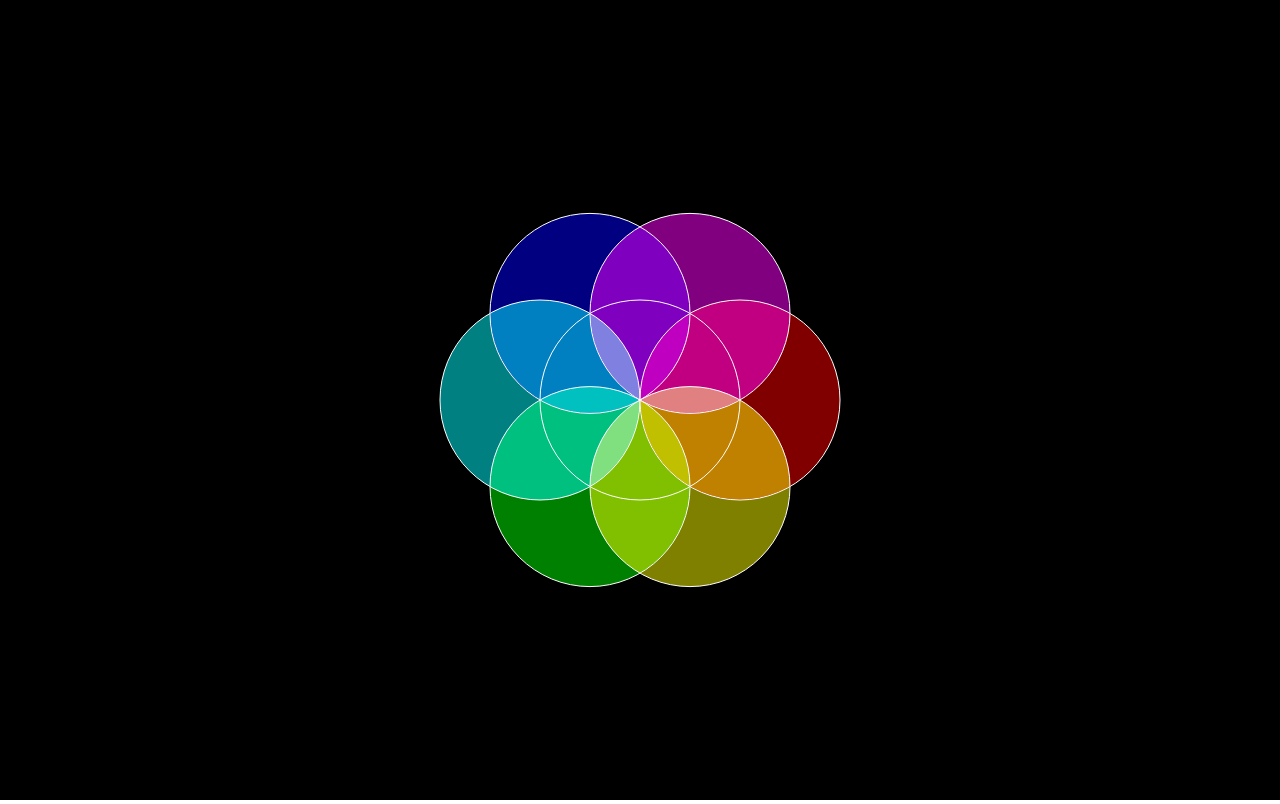
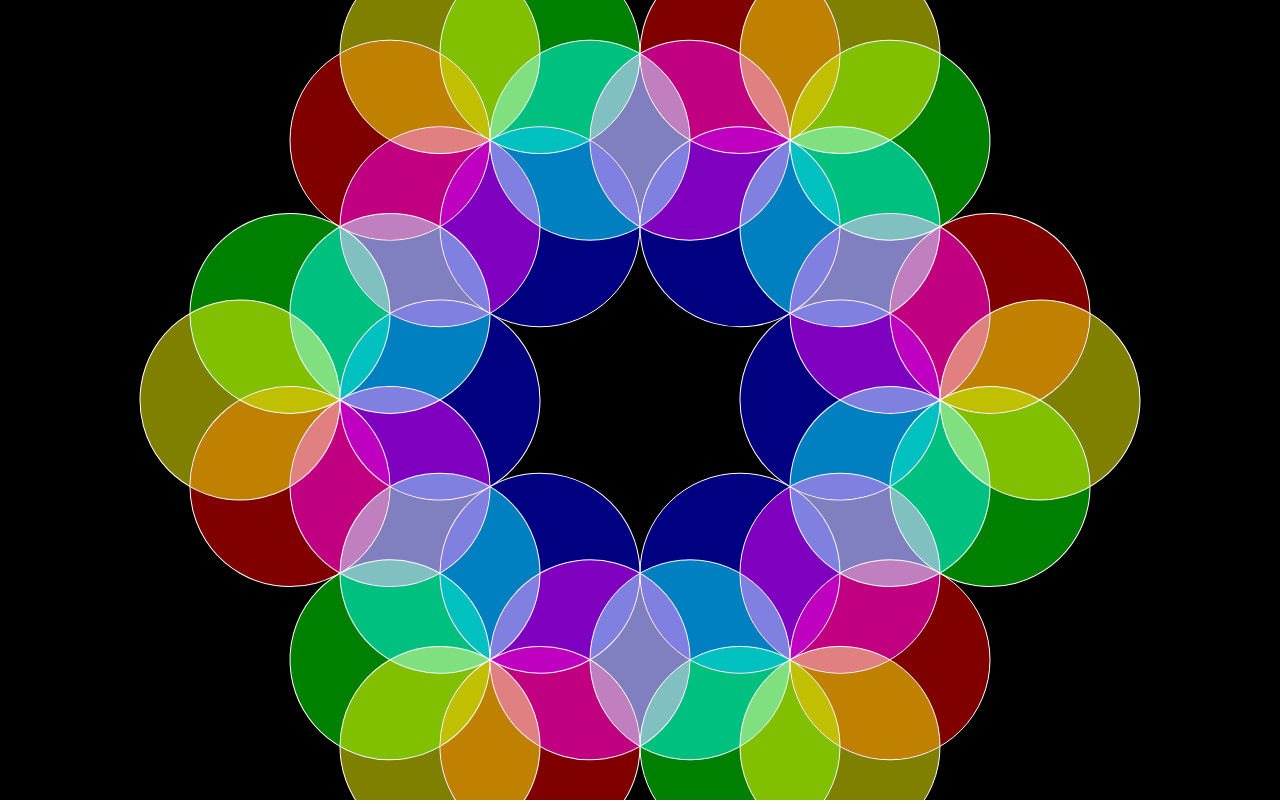
Before and after one commit to doppler/hypnotic-circles, a React (Create React App) app: page / in a window 1280 px wide. Built offline with nearby package versions, Linux system fonts and the light colour scheme.

Commit message:
six groups of six

```diff
--- a/src/App.css
+++ b/src/App.css
@@ -2,10 +2,11 @@
   background-color: black;
   height: 100vh;
 }
-
+svg g {
+  transform-origin: center;
+}
 svg circle {
   fill: transparent;
   stroke: white;
-  stroke-width: 1px;
   mix-blend-mode: lighten;
 }
--- a/src/App.js
+++ b/src/App.js
@@ -5,6 +5,8 @@ const svgDimensionsFromWindowSize = () => ({
   width: window.innerWidth,
   height: window.innerHeight
 });
+
+const r = 100;
 
 const App = () => {
   const [{ width, height }, setSvgDimensions] = useState(
@@ -17,26 +19,47 @@ const App = () => {
     });
   }, []);
 
-  const r = 100;
   return (
     <div id="App">
       <svg {...{ width, height }}>
-        <circle cx={width / 2} cy={height / 2} r={r} />
         {Array.from({ length: 6 }).map((_, i) => {
           let angle = 60 * (i + 1);
           let radian = (angle * Math.PI) / 180;
-          let cx = width / 2 + r * Math.cos(radian);
-          let cy = height / 2 + r * Math.sin(radian);
-          return (
-            <circle
-              {...{ cx, cy, r }}
-              style={{ fill: `hsl(${angle}, 100%, 50%, 0.5)` }}
-            />
-          );
+          let center = {
+            x: width / 2 + r * 3 * Math.cos(radian),
+            y: height / 2 + r * 3 * Math.sin(radian)
+          };
+          return <SixCircleGroup center={center} rotate={angle} />;
         })}
       </svg>
     </div>
   );
 };
 
+const SixCircleGroup = ({ center, rotate }) => {
+  return (
+    <g
+      style={{
+        transformOrigin: `${center.x}px ${center.y}px`,
+        transform: `rotate(${rotate - 60}deg)`
+      }}
+    >
+      {Array.from({ length: 6 }).map((_, i) => {
+        let angle = 60 * (i + 1);
+        let radian = (angle * Math.PI) / 180;
+        let cx = center.x + r * Math.cos(radian);
+        let cy = center.y + r * Math.sin(radian);
+        return (
+          <circle
+            {...{ cx, cy, r }}
+            style={{
+              fill: `hsla(${angle}, 100%, 50%, 0.5)`
+            }}
+          />
+        );
+      })}
+      ;
+    </g>
+  );
+};
 export default App;
```
